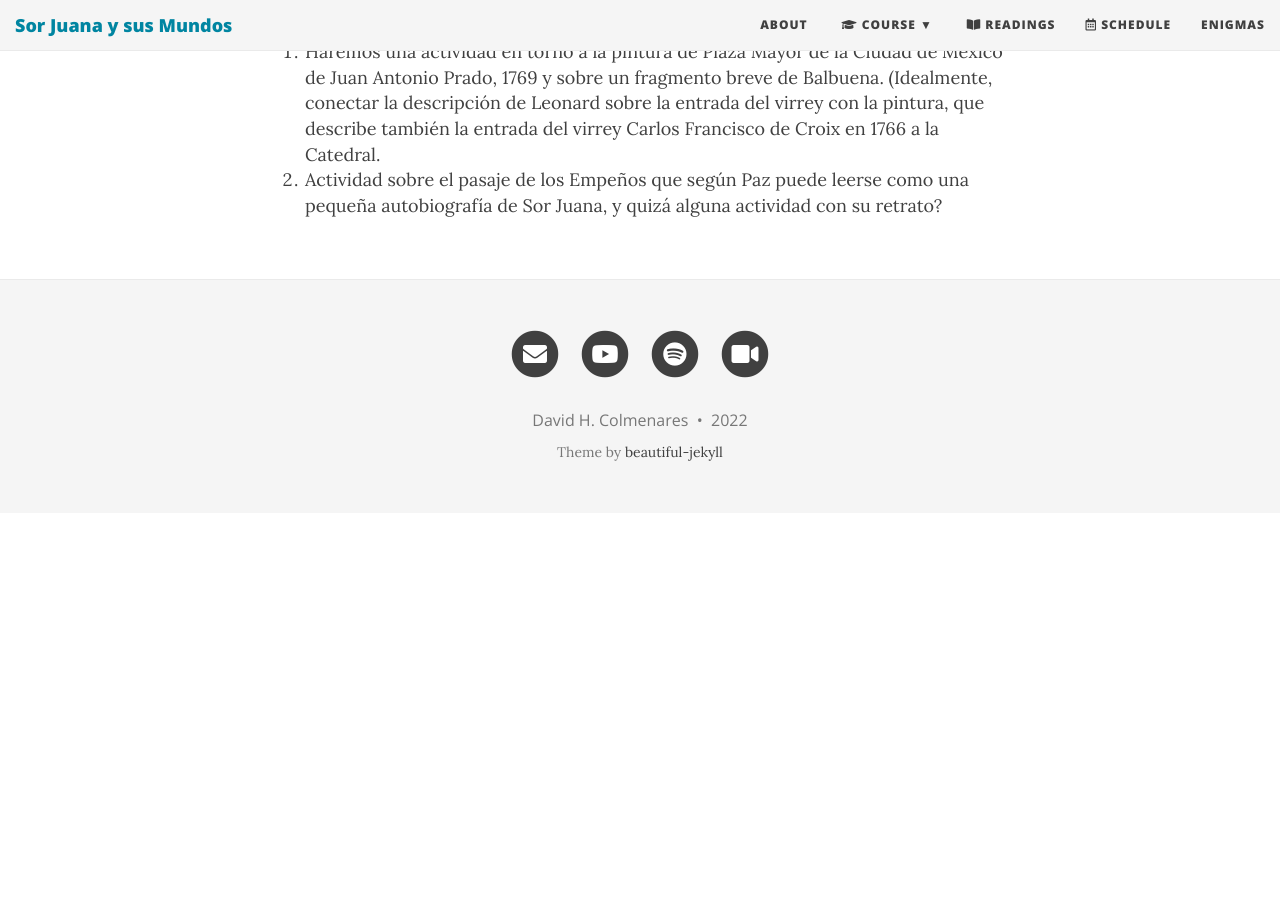
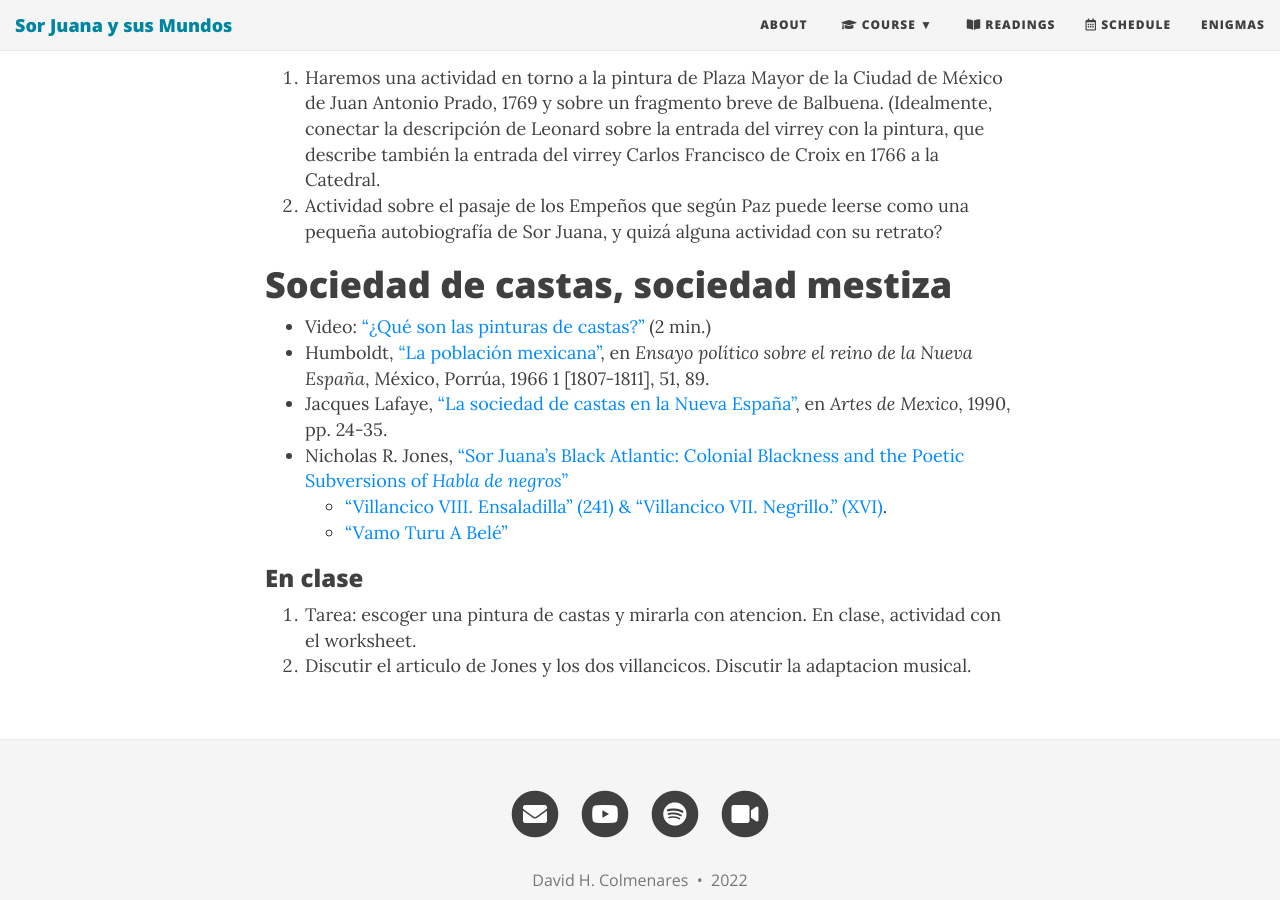
Before and after one commit to Hipomenes/sorjuana, a Jekyll site: the page built from syllabus-profesor.md, in a window 1280 px wide and 900 px high, scrolled down 1147 px. Built offline with Jekyll 4.4.1, drawn with Linux system fonts in a browser that asks for light colours; nearby versions of some CDN libraries; before the commit the page ends 1660 px from its top, so only the background shows below that; some of the changed text lies outside the part shown.

Commit message:
Update syllabus-profesor.md

```diff
--- a/syllabus-profesor.md
+++ b/syllabus-profesor.md
@@ -29,3 +29,18 @@
 
 1. Haremos una actividad en torno a la pintura de Plaza Mayor de la Ciudad de México de Juan Antonio Prado, 1769 y sobre un fragmento breve de Balbuena. (Idealmente, conectar la descripción de Leonard sobre la entrada del virrey con la pintura, que describe también la entrada del virrey Carlos Francisco de Croix en 1766 a la Catedral.
 2. Actividad sobre el pasaje de los Empeños que según Paz puede leerse como una pequeña autobiografía de Sor Juana, y quizá alguna actividad con su retrato?
+
+# Sociedad de castas, sociedad mestiza
+
+- Video: ["¿Qué son las pinturas de castas?"](https://youtu.be/yk6fAcqfvEk) (2 min.)
+- Humboldt, ["La población mexicana"](), en *Ensayo político sobre el reino de la Nueva España*, México, Porrúa, 1966 1
+[1807-1811], 51, 89.
+- Jacques Lafaye, ["La sociedad de castas en la Nueva España"]( http://ezproxy.bu.edu/login?url=https://www.jstor.org/stable/24326827 ), en *Artes de Mexico*, 1990, pp. 24-35.
+- Nicholas R. Jones, ["Sor Juana's Black Atlantic: Colonial Blackness and the Poetic Subversions of *Habla de negros*"](https://www.google.com/url?sa=t&rct=j&q=&esrc=s&source=web&cd=&ved=2ahUKEwi6mZj_1Mj1AhVQjYkEHW2DBFEQFnoECAcQAQ&url=https%3A%2F%2Fmuse.jhu.edu%2Farticle%2F700593%2Fpdf&usg=AOvVaw2g2W-vGpRPSPx_IM__asF9)
+    - ["Villancico VIII. Ensaladilla" (241) & "Villancico VII. Negrillo." (XVI)]().
+    - ["Vamo Turu A Belé"](https://youtu.be/mZc_OmGwaxg)
+
+### En clase
+
+1. Tarea: escoger una pintura de castas y mirarla con atencion. En clase, actividad con el worksheet.
+2. Discutir el articulo de Jones y los dos villancicos. Discutir la adaptacion musical.
```
